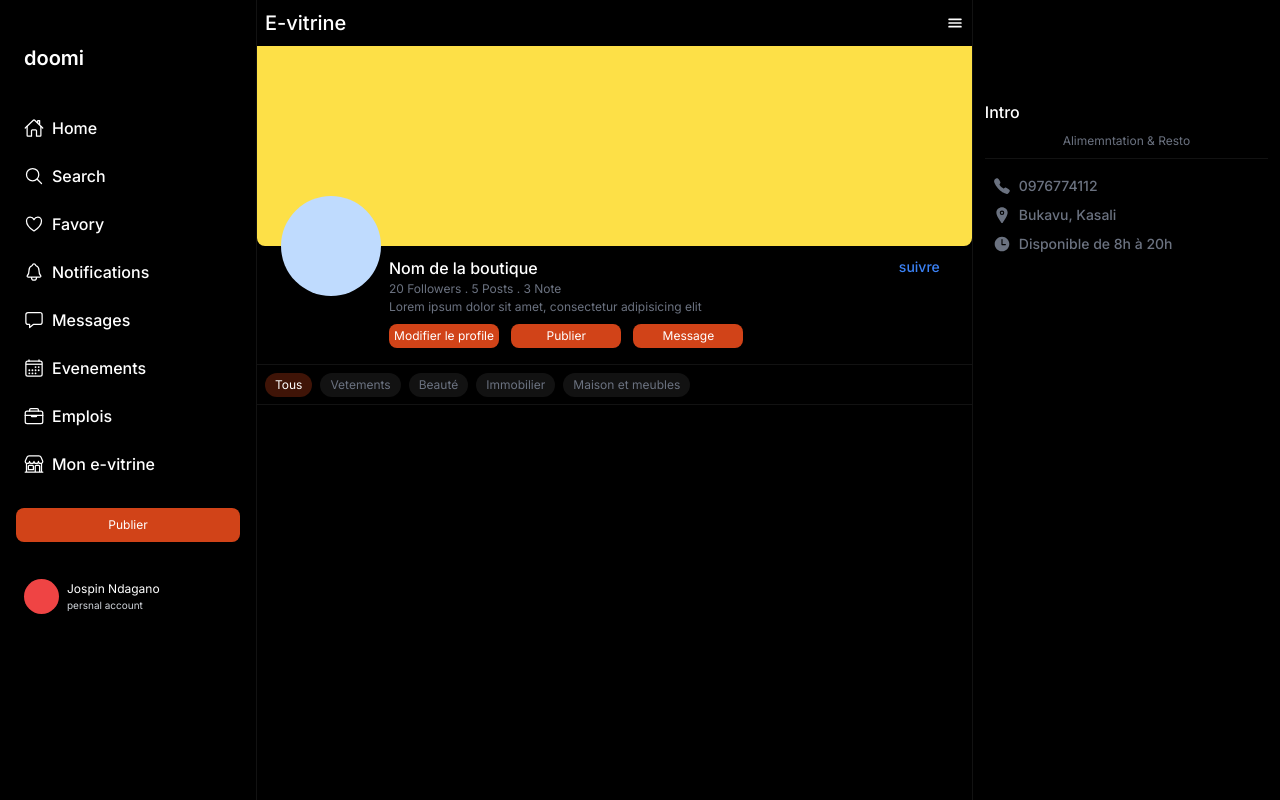
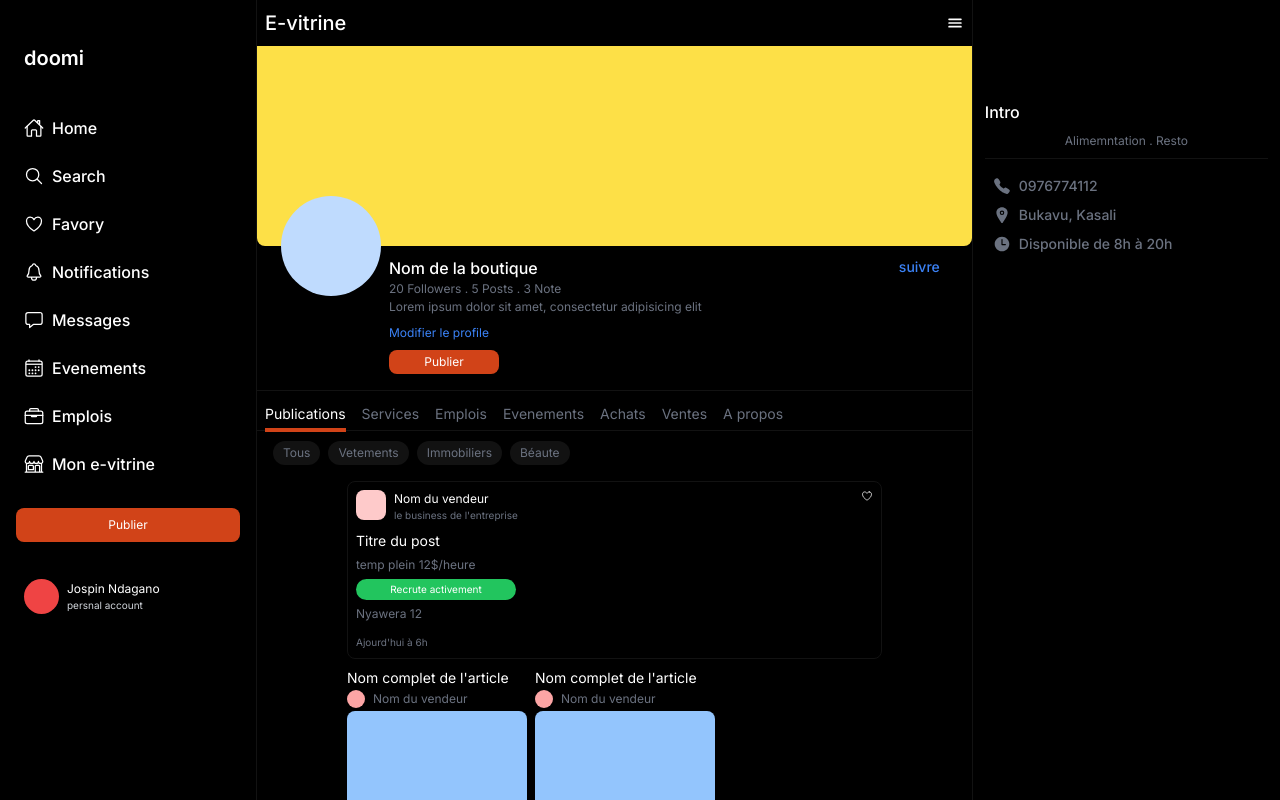
Before and after one commit to Jospin6/doomi, a Next.js app: page /ma_vitrine/1 in a window 1280 px wide. Shown: the top 800 px of the page. Built offline with nearby package versions, Linux system fonts and the light colour scheme.

Commit message:
Create vitrineintro and vitrineheader components

```diff
--- a/src/app/[categorie]/page.tsx
+++ b/src/app/[categorie]/page.tsx
@@ -30,9 +30,6 @@ export default function Categorie({ params }: CategoriesProps) {
                 <MainItem/>
                 <MainItem/>
                 <MainItem/>
-                <MainItem/>
-                <MainItem/>
-                <MainItem/>
             </div>
         </div>
 
--- a/src/app/ma_vitrine/[id]/page.tsx
+++ b/src/app/ma_vitrine/[id]/page.tsx
@@ -1,93 +1,33 @@
-import { MainButton } from "@/components/MainButton";
-import { IoCall, IoLocation, IoMenu, IoTime } from "react-icons/io5";
+import { MainItem } from "@/components/MainItem";
+import { MainItemOutline } from "@/components/MainItemOutline";
+import { SecondButton } from "@/components/SecondButton";
+import { VitrineHeader } from "@/components/VitrineHeader";
+import { VitrineIntro } from "@/components/VitrineIntro";
 
 export default function MaVitrine() {
     return <div className=" flex w-full text-white">
         <div className="w-[70%] min-h-[100vh] h-auto border-x-[1px] border-[#121212]">
-
-            <div className="border-b-[1px] h-auto border-[#121212]">
-                <div className={`flex justify-between text-white items-center p-2`}>
-                    <span className="text-[20px] font-[500]"> E-vitrine </span>
-                    <span className="text-[18px]"><IoMenu /></span>
-                </div>
-                <div className="w-full h-[200px] bg-yellow-300 rounded-b-lg">
-
-                </div>
-                <div className="z-10 mt-[-50px]">
-                    <div className="px-6 flex w-full">
-                        <div className="w-[100px] h-[100px] rounded-full bg-blue-200">
-
-                        </div>
-                        <div className="pt-[60px] w-[85%] px-2 mb-4">
-                            <div className="flex justify-between font-[500] w-full">
-                                <span className="text-[16px]">Nom de la boutique</span>
-                                <span className="text-blue-500 text-[14px]">suivre</span>
-                            </div>
-                            <div className="text-[12px] text-gray-500">
-                                <div>20 Followers . 5 Posts . 3 Note</div>
-                                <div>Lorem ipsum dolor sit amet, consectetur adipisicing elit</div>
-                            </div>
-                            <MainButton text="Modifier le profile" className="py-[3px] w-[20%] mt-2 mr-3 text-[12px]" />
-                            <MainButton text="Publier" className="py-[3px] w-[20%] mt-2 mr-3 text-[12px]" />
-                            <MainButton text="Message" className="py-[3px] w-[20%] mt-2 text-[12px]" />
-                        </div>
-                    </div>
-
-                    <div className="w-full border-t-[1px] h-[40px] pt-[6px] border-[#121212] px-2">
-                        <button className="bg-[#D14318] bg-opacity-30
-                        text-white rounded-full px-[10px] py-[3px] text-gray-500
-                        text-[12px] mr-2">
-                            Tous
-                        </button>
-                        <button className="bg-[#121212] hover:bg-[#D14318] hover:bg-opacity-30
-                        hover:text-white rounded-full px-[10px] py-[3px] text-gray-500
-                        text-[12px] mr-2">
-                            Vetements
-                        </button>
-                        <button className="bg-[#121212] hover:bg-[#D14318] hover:bg-opacity-30
-                        hover:text-white rounded-full px-[10px] py-[3px] text-gray-500
-                        text-[12px] mr-2">
-                            Beauté
-                        </button>
-                        <button className="bg-[#121212] hover:bg-[#D14318] hover:bg-opacity-30
-                        hover:text-white rounded-full px-[10px] py-[3px] text-gray-500
-                        text-[12px] mr-2">
-                            Immobilier
-                        </button>
-                        <button className="bg-[#121212] hover:bg-[#D14318] hover:bg-opacity-30
-                        hover:text-white rounded-full px-[10px] py-[3px] text-gray-500
-                        text-[12px] mr-2">
-                            Maison et meubles
-                        </button>
-                    </div>
-                </div>
+            <VitrineHeader/>
+            <div className="py-2 px-4">
+                <SecondButton text="Tous"/>
+                <SecondButton text="Vetements"/>
+                <SecondButton text="Immobiliers"/>
+                <SecondButton text="Béaute"/>
             </div>
-
+            <div className="px-[90px]">
+                <MainItemOutline className="w-full" />
+            </div>
+            <div className="flex flex-wrap px-[90px]">
+                <MainItem />
+                <MainItem />
+                <MainItem />
+                <MainItem />
+                <MainItem />
+            </div>
         </div>
 
         <div className="w-[30%] px-3 pt-[100px]">
-            <div className="rounded-lg h-auto">
-                <div className="text-white mb-2 font-[500]">
-                    Intro
-                </div>
-                <div className="text-gray-500">
-                    <div className="text-center text-[12px] pb-2 mb-4 border-b-[1px] border-[#121212]">
-                        Alimemntation & Resto
-                    </div>
-                    <div className="flex items-center pl-2 w-full mb-2">
-                        <IoCall className="text-[18px] mr-2" />
-                        <span className="font-[500] text-[14px]">0976774112</span>
-                    </div>
-                    <div className="flex items-center pl-2 w-full mb-2">
-                        <IoLocation className="text-[18px] mr-2" />
-                        <span className="font-[500] text-[14px]">Bukavu, Kasali</span>
-                    </div>
-                    <div className="flex items-center pl-2 w-full mb-2">
-                        <IoTime className="text-[18px] mr-2" />
-                        <span className="font-[500] text-[14px]">Disponible de 8h à 20h</span>
-                    </div>
-                </div>
-            </div>
+            <VitrineIntro/>
         </div>
     </div>
 }
--- a/src/app/notifications/page.tsx
+++ b/src/app/notifications/page.tsx
@@ -1,9 +1,23 @@
+import { HorizontalItem } from "@/components/HorizontalItem";
 import { SearchBar } from "@/components/SearchBar";
+import { SecondButton } from "@/components/SecondButton";
 
 export default function Notifications() {
     return <div className=" flex w-full text-white">
         <div className="w-[70%] min-h-[100vh] h-auto border-x-[1px] border-[#121212]">
             <SearchBar isHidden={true} />
+            <div className="px-4 py-2">
+                <SecondButton text="tous"/>
+                <SecondButton text="ventes"/>
+                <SecondButton text="achants"/>
+                <SecondButton text="emplois"/>
+                <SecondButton text="services"/>
+            </div>
+            <div className="px-[90px]">
+                <HorizontalItem/>
+                <HorizontalItem/>
+                <HorizontalItem/>
+            </div>
         </div>
 
         <div className="w-[30%]">
--- a/src/app/page.tsx
+++ b/src/app/page.tsx
@@ -13,8 +13,8 @@ export default function Home() {
         <SearchBar />
         <div>
           <ProductsByCategory>
-            <MainItemOutline />
-            <MainItemOutline />
+            <MainItemOutline className={"w-[180px]"} />
+            <MainItemOutline className={"w-[180px]"} />
           </ProductsByCategory>
           <ProductsByCategory>
             <MainItem />
--- a/src/components/CategoryItem.tsx
+++ b/src/components/CategoryItem.tsx
@@ -2,12 +2,13 @@
 type CategoryItemProps = {
     title: String,
     isActive?: boolean
+    className?: string
 }
-export const CategoryItem = ({title, isActive = false}: CategoryItemProps) => {
+export const CategoryItem = ({title, isActive = false, className}: CategoryItemProps) => {
     let style = "h-[100%] text-[14px]"
     return <button className={ !isActive
-                ? `${style} text-gray-500 hover:text-white hover:border-b-[4px] hover:border-[#D14318]`
-                : `text-white border-b-[4px] border-[#D14318] ${style}`}>
+                ? `${style} text-gray-500 hover:text-white ${className} hover:border-b-[4px] hover:border-[#D14318]`
+                : `text-white border-b-[4px] ${className}  border-[#D14318] ${style}`}>
         {title}
     </button>
 }
--- a/src/components/SearchBar.tsx
+++ b/src/components/SearchBar.tsx
@@ -7,7 +7,7 @@ type SearchBarProps = {
 
 export const SearchBar = ({ isHidden = false }: SearchBarProps) => {
 
-    return <div className="h-auto border-b-[1px] border-[#121212] w-full px-2 pb-2">
+    return <div className="h-auto border-b-[1px] border-[#121212] w-full px-2">
         <div className="flex items-center h-[60px]">
             <div className="flex items-center mt-2 w-full rounded-lg bg-[#121212] h-[35px]">
                 <input
--- /dev/null
+++ b/src/components/VitrineHeader.tsx
@@ -0,0 +1,47 @@
+import { IoMenu } from "react-icons/io5"
+import { CategoryItem } from "./CategoryItem"
+import { MainButton } from "./MainButton"
+
+export const VitrineHeader = () => {
+    return <div className="border-b-[1px] h-auto border-[#121212]">
+    <div className={`flex justify-between text-white items-center p-2`}>
+        <span className="text-[20px] font-[500]"> E-vitrine </span>
+        <span className="text-[18px]"><IoMenu /></span>
+    </div>
+    <div className="w-full h-[200px] bg-yellow-300 rounded-b-lg">
+
+    </div>
+    <div className="z-10 mt-[-50px]">
+        <div className="px-6 flex w-full">
+            <div className="w-[100px] h-[100px] rounded-full bg-blue-200">
+
+            </div>
+            <div className="pt-[60px] w-[85%] px-2 mb-4">
+                <div className="flex justify-between font-[500] w-full">
+                    <span className="text-[16px]">Nom de la boutique</span>
+                    <span className="text-blue-500 text-[14px]">suivre</span>
+                </div>
+                <div className="text-[12px] text-gray-500">
+                    <div>20 Followers . 5 Posts . 3 Note</div>
+                    <div>Lorem ipsum dolor sit amet, consectetur adipisicing elit</div>
+                    <div className="mt-2"><a href="#" className="text-blue-500">Modifier le profile</a></div>
+                </div>
+                {/* <button className="py-[3px] w-[20%] bg-blue-500 rounded-lg mt-2 mr-3 text-[12px]" >
+                    Message
+                </button> */}
+                <MainButton text="Publier" className="py-[3px] w-[20%] mt-2 text-[12px]" />
+            </div>
+        </div>
+
+        <div className="w-full border-t-[1px] h-[40px] pt-[6px] border-[#121212] px-2">
+            <CategoryItem title="Publications" isActive={true} className="mr-4" />
+            <CategoryItem title="Services" className="mr-4" />
+            <CategoryItem title="Emplois" className="mr-4" />
+            <CategoryItem title="Evenements" className="mr-4" />
+            <CategoryItem title="Achats" className="mr-4" />
+            <CategoryItem title="Ventes" className="mr-4" />
+            <CategoryItem title="A propos" />
+        </div>
+    </div>
+</div>
+}
--- /dev/null
+++ b/src/components/VitrineIntro.tsx
@@ -0,0 +1,26 @@
+import { IoCall, IoLocation, IoTime } from "react-icons/io5"
+
+export const VitrineIntro = () => {
+    return <div className="rounded-lg h-auto">
+    <div className="text-white mb-2 font-[500]">
+        Intro
+    </div>
+    <div className="text-gray-500">
+        <div className="text-center text-[12px] pb-2 mb-4 border-b-[1px] border-[#121212]">
+            Alimemntation . Resto
+        </div>
+        <div className="flex items-center pl-2 w-full mb-2">
+            <IoCall className="text-[18px] mr-2" />
+            <span className="font-[500] text-[14px]">0976774112</span>
+        </div>
+        <div className="flex items-center pl-2 w-full mb-2">
+            <IoLocation className="text-[18px] mr-2" />
+            <span className="font-[500] text-[14px]">Bukavu, Kasali</span>
+        </div>
+        <div className="flex items-center pl-2 w-full mb-2">
+            <IoTime className="text-[18px] mr-2" />
+            <span className="font-[500] text-[14px]">Disponible de 8h à 20h</span>
+        </div>
+    </div>
+</div>
+}
```
Also changed, not shown: src/components/HorizontalItem.tsx (+4 -3 lines).
